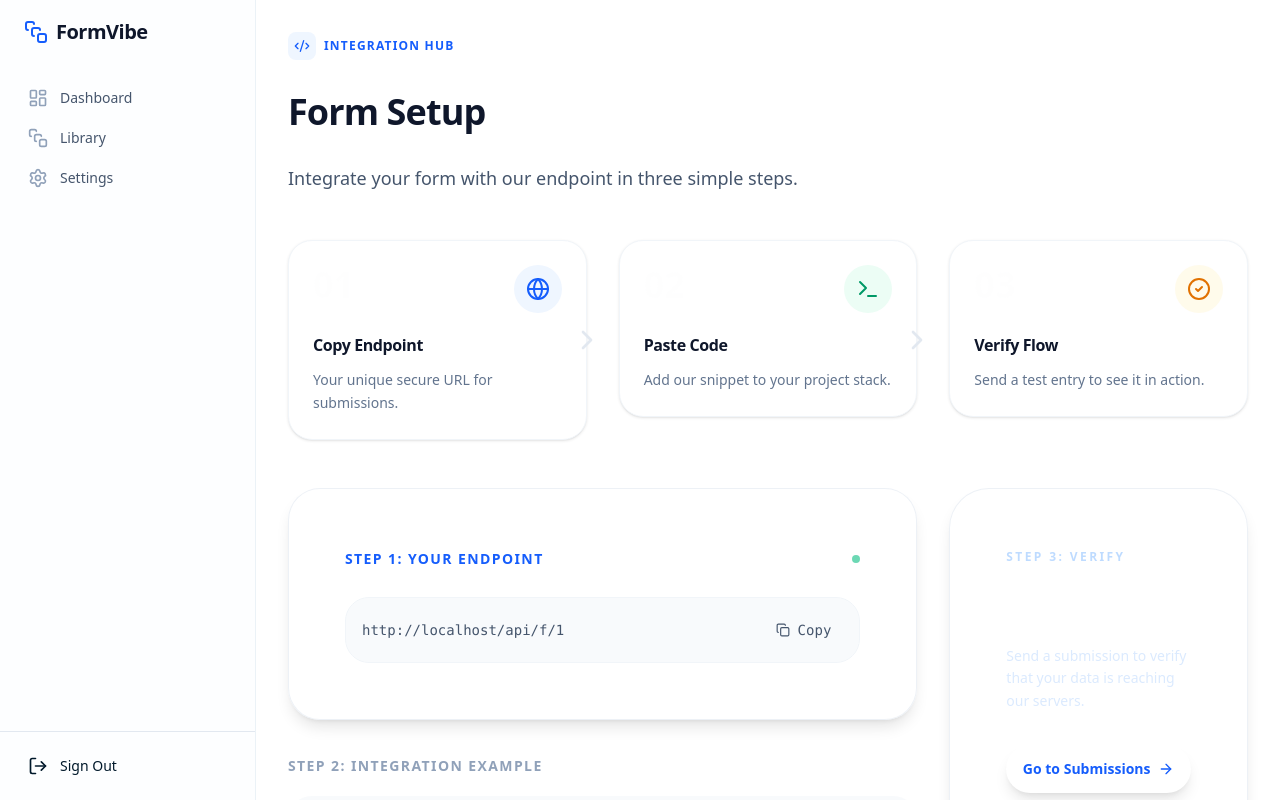
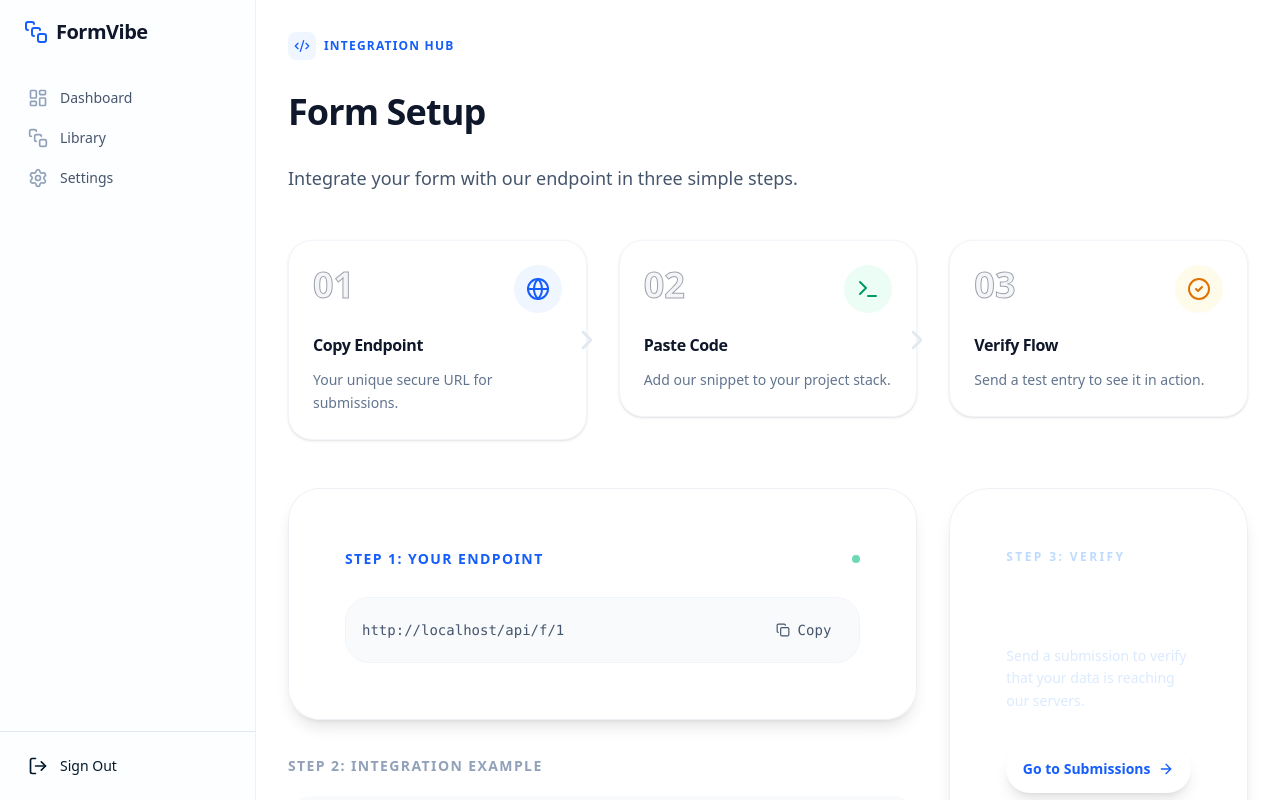
Before and after one commit to code-networkershome/FormBackend, a Next.js app: page /forms/1/setup in a window 1280 px wide. Built offline with nearby package versions, Linux system fonts and the light colour scheme; no server answers; the database is empty; sample sign-in values are in the browser's storage.

Commit message:
design: improve visibility of step numbers with grey color and black border

```diff
--- a/app/(dashboard)/forms/[id]/setup/page.tsx
+++ b/app/(dashboard)/forms/[id]/setup/page.tsx
@@ -113,7 +113,12 @@ function SampleForm() {
                     <div key={i} className="relative group">
                         <div className="p-6 rounded-3xl bg-white border border-slate-100 shadow-sm hover:shadow-xl hover:border-blue-100 transition-all duration-300">
                             <div className="flex justify-between items-start mb-4">
-                                <span className="text-4xl font-black text-slate-50 opacity-10 group-hover:opacity-20 transition-opacity">{s.step}</span>
+                                <span
+                                    className="text-4xl font-black transition-all duration-300 pointer-events-none opacity-40"
+                                    style={{ WebkitTextStroke: '1px #0f172a', color: '#e2e8f0' }}
+                                >
+                                    {s.step}
+                                </span>
                                 <div className={`h-12 w-12 rounded-2xl bg-${s.color}-50 text-${s.color}-600 flex items-center justify-center transition-transform group-hover:scale-110`}>
                                     <s.icon className="h-6 w-6" />
                                 </div>
--- a/app/page.tsx
+++ b/app/page.tsx
@@ -316,7 +316,10 @@ export default function LandingPage() {
                   variants={fadeIn}
                   className="relative group p-8 rounded-3xl bg-white border border-slate-100 shadow-sm hover:shadow-md transition-all"
                 >
-                  <div className="text-6xl font-black text-slate-50 absolute right-6 top-6 transition-colors group-hover:text-blue-50">
+                  <div
+                    className="text-6xl font-black absolute right-6 top-6 transition-all duration-300 pointer-events-none opacity-50"
+                    style={{ WebkitTextStroke: '1px #0f172a', color: '#e2e8f0' }}
+                  >
                     {item.step}
                   </div>
                   <div className="mb-6 inline-flex h-14 w-14 items-center justify-center rounded-2xl bg-blue-50 text-blue-600 group-hover:bg-blue-600 group-hover:text-white transition-colors">
```
